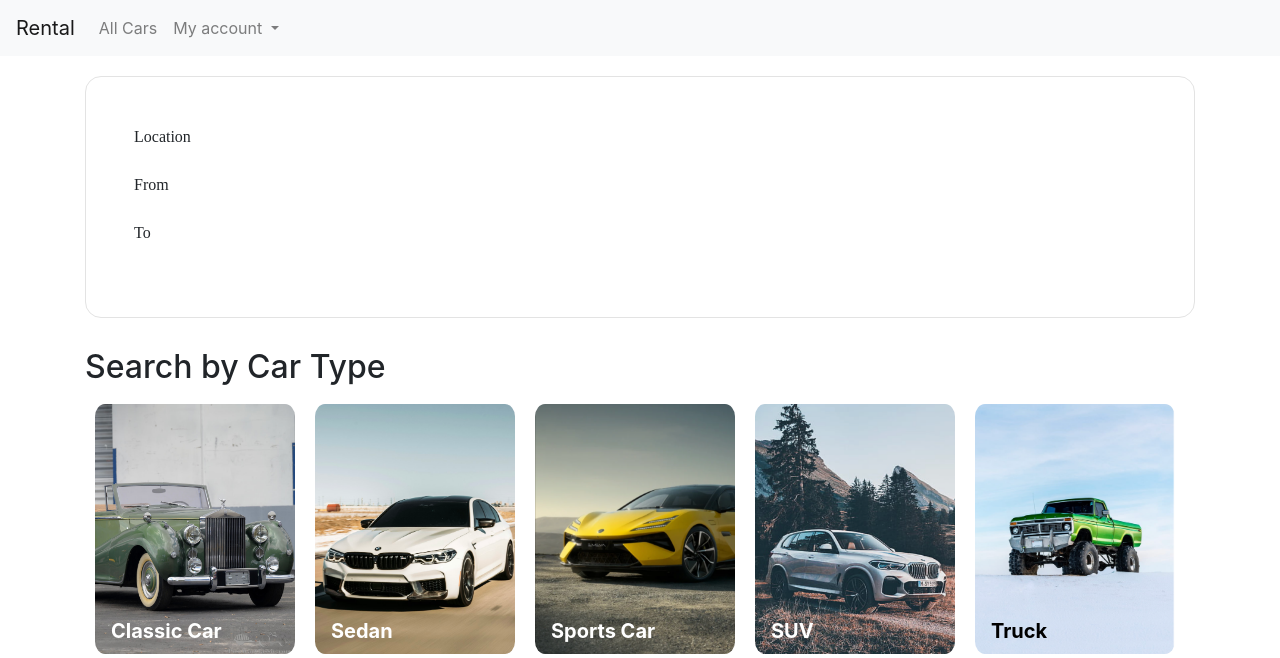
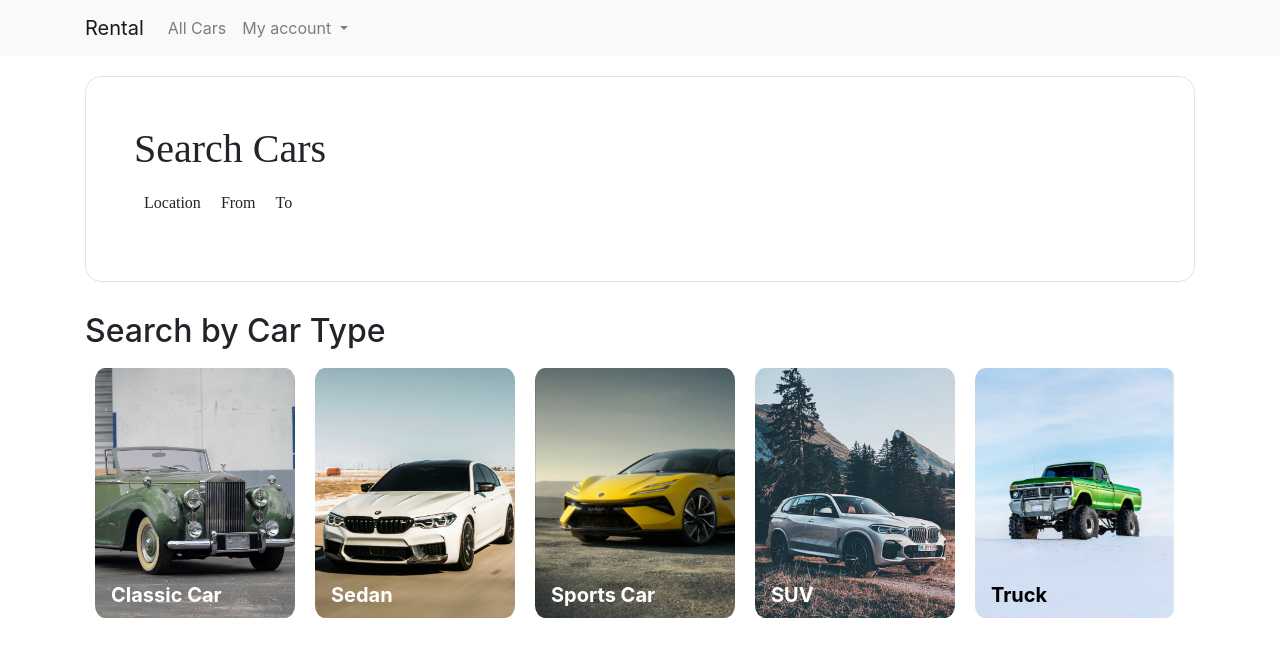
Before and after one commit to CEN3031-Project/Car-Tracking-System, a Django app: template frontend/templates/frontend/home.html in a window 1280 px wide. Shown: the top 658 px of the page. Run offline with Django 3.2, Linux system fonts and the light colour scheme; the template is opened without the code that fills it, so the values that code supplies are empty.

Commit message:
added footer

```diff
--- /dev/null
+++ b/frontend/static/css/base.css
@@ -0,0 +1,17 @@
+body {
+    min-height: 100vh;
+    display: flex;
+    flex-direction: column;
+}
+
+footer {
+    margin-top: auto;
+    text-align: center;
+    padding: 15px;
+    background-color: rgb(248, 249, 250);
+}
+
+.footer-message {
+    font-size: 18px;
+    margin: auto;
+}
--- a/frontend/static/css/home.css
+++ b/frontend/static/css/home.css
@@ -15,6 +15,17 @@
     text-align: left;
     top: 20px;
     flex-direction: right;
+}
+
+.search-input-container {
+    display: flex;
+    flex-direction: row;
+}
+
+.form-group {
+    margin: 10px;
+    position: relative;
+    text-align: center;
 }
 
 .car-type-section .location-section {
--- a/frontend/templates/frontend/base.html
+++ b/frontend/templates/frontend/base.html
@@ -9,6 +9,7 @@
     <!-- Bootstrap CSS -->
     <link rel="stylesheet" href="https://cdn.jsdelivr.net/npm/bootstrap@4.4.1/dist/css/bootstrap.min.css" integrity="sha384-Vkoo8x4CGsO3+Hhxv8T/Q5PaXtkKtu6ug5TOeNV6gBiFeWPGFN9MuhOf23Q9Ifjh" crossorigin="anonymous">
     <!-- external CSS -->
+    <link rel="stylesheet" href="../../static/css/base.css">
     {% block style %}{% endblock %}
 
     <title>
@@ -17,7 +18,8 @@
 </head>
 <body>
     <!-- https://getbootstrap.com/docs/4.4/components/navbar/ -->
-    <nav class="navbar navbar-expand-lg navbar-light bg-light">
+    <nav class="navbar sticky-top navbar-expand-lg navbar-light bg-light">
+        <div class="container">
             <a class="navbar-brand" href="{% url 'home' %}">Rental</a>
             <button class="navbar-toggler" type="button" data-toggle="collapse" data-target="#navbarNav" aria-controls="navbarNav" aria-expanded="false" aria-label="Toggle navigation">
                 <span class="navbar-toggler-icon"></span>
@@ -45,13 +47,18 @@
                     </li>
                 </ul>
             </div>
+
+        </div>
     </nav>
 
-    <div class="container">
+    <div class="container" id="main">
         {% block content %}
-
         {% endblock %}
     </div>
+
+    <footer>
+        <p class="footer-message">Created by SWE Group 78.</p>
+    </footer>
 
     <!-- Optional JavaScript -->
     <!-- jQuery first, then Popper.js, then Bootstrap JS -->
--- a/frontend/templates/frontend/home.html
+++ b/frontend/templates/frontend/home.html
@@ -9,7 +9,8 @@
 {% block content %}
 <div class="search-section">
     <div class="search-modal">
-        <div>
+        <h1>Search Cars</h1>
+        <div class="search-input-container">
             <div class="form-group">
                 <label for="id_location">Location</label>
 
@@ -30,23 +31,23 @@
     <h2 class="section-title">Search by Car Type</h2>
     <div class="image-section">
         <div class="image-container white-text">
-            <img class="image-car" src="../../static/image/classic.png" alt="Classic Car" href="#">
+            <a href="#"><img class="image-car" src="../../static/image/classic.png" alt="Classic Car"></a>
             <div class="image-title">Classic Car</div>
         </div>
         <div class="image-container white-text">
-            <img class="image-car" src="../../static/image/sedan.png" alt="Sedan" href="#">
+            <a href="#"><img class="image-car" src="../../static/image/sedan.png" alt="Sedan"></a>
             <div class="image-title">Sedan</div>
         </div>
         <div class="image-container white-text">
-            <img class="image-car" src="../../static/image/sports.png" alt="Sports Car" href="#">
+            <a href="#"><img class="image-car" src="../../static/image/sports.png" alt="Sports Car"></a>
             <div class="image-title">Sports Car</div>
         </div>
         <div class="image-container white-text">
-            <img class="image-car" src="../../static/image/SUV.png" alt="SUV" href="#">
+            <a href="#"><img class="image-car" src="../../static/image/SUV.png" alt="SUV"></a>
             <div class="image-title">SUV</div>
         </div>
         <div class="image-container black-text">
-            <img class="image-car" src="../../static/image/truck.png" alt="Truck" href="#">
+            <a href="#"><img class="image-car" src="../../static/image/truck.png" alt="Truck"></a>
             <div class="image-title">Truck</div>
         </div>
 
@@ -56,51 +57,18 @@
     <h2 class="section-title">Search by Location</h2>
     <div class="image-section">
         <div class="image-container white-text">
-            <img class="image-location" src="../../static/image/Tampa.png" alt="Tampa" href="#">
+            <a href="#"><img class="image-location" src="../../static/image/Tampa.png" alt="Tampa"></a>
             <div class="image-title">Tampa</div>
         </div>
         <div class="image-container white-text">
-            <img class="image-location" src="../../static/image/Gainesville.png" alt="Gainesville" href="#">
+            <a href="#"><img class="image-location" src="../../static/image/Gainesville.png" alt="Gainesville"></a>
             <div class="image-title">Gainesville</div>
         </div>
         <div class="image-container white-text">
-            <img class="image-location" src="../../static/image/Orlando.png" alt="Orlando" href="#">
+            <a href="#"><img class="image-location" src="../../static/image/Orlando.png" alt="Orlando"></a>
             <div class="image-title">Orlando</div>
         </div>
     </div>
 </div>
 
-<!-- <h1>Car Rental System</h1>
-<br> -->
-<!-- {% if user.is_authenticated %}
-    <form action="/logout/" method="get">
-        <input type="submit" value="Sign Out">
-    </form>
-    <br>
-    <form action="/cars/" method="get">
-        <input type="submit" value="Cars">
-    </form>
-{% else %}
-     <form action="/register/" method="get">
-         <input type="submit" value="Sign Up">
-    </form>
-    <br>
-    <form action="/login/" method="get">
-        <input type="submit" value="Sign In">
-    </form>
-    <br>
-    <form action="/cars/" method="get">
-        <input type="submit" value="Cars">
-    </form>
-{% endif %}
-</div>
-
-{% if messages %}
-    <ul class="messages">
-    {% for message in messages %}
-        <li{% if message.tags %} class="{{ message.tags }}"{% endif %}>{{ message }}</li>
-    {% endfor %}
-    </ul>
-{% endif %} -->
-
 {% endblock %}
```
Also changed, not shown: frontend/static/css/register.css (+1 -10 lines), frontend/templates/frontend/car_list.html (+20 -0 lines). Lines whose indentation alone changed are shown as unchanged.
